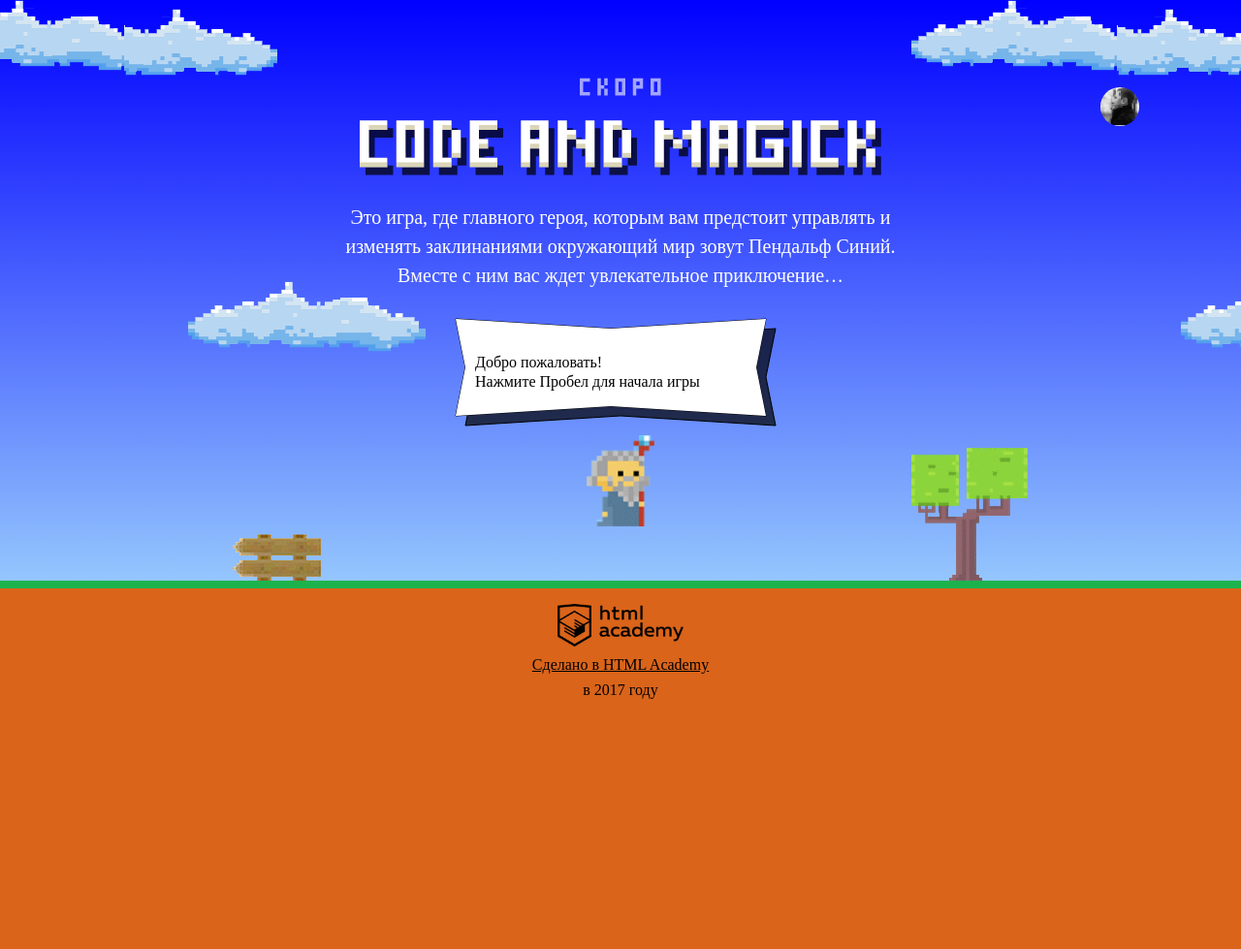
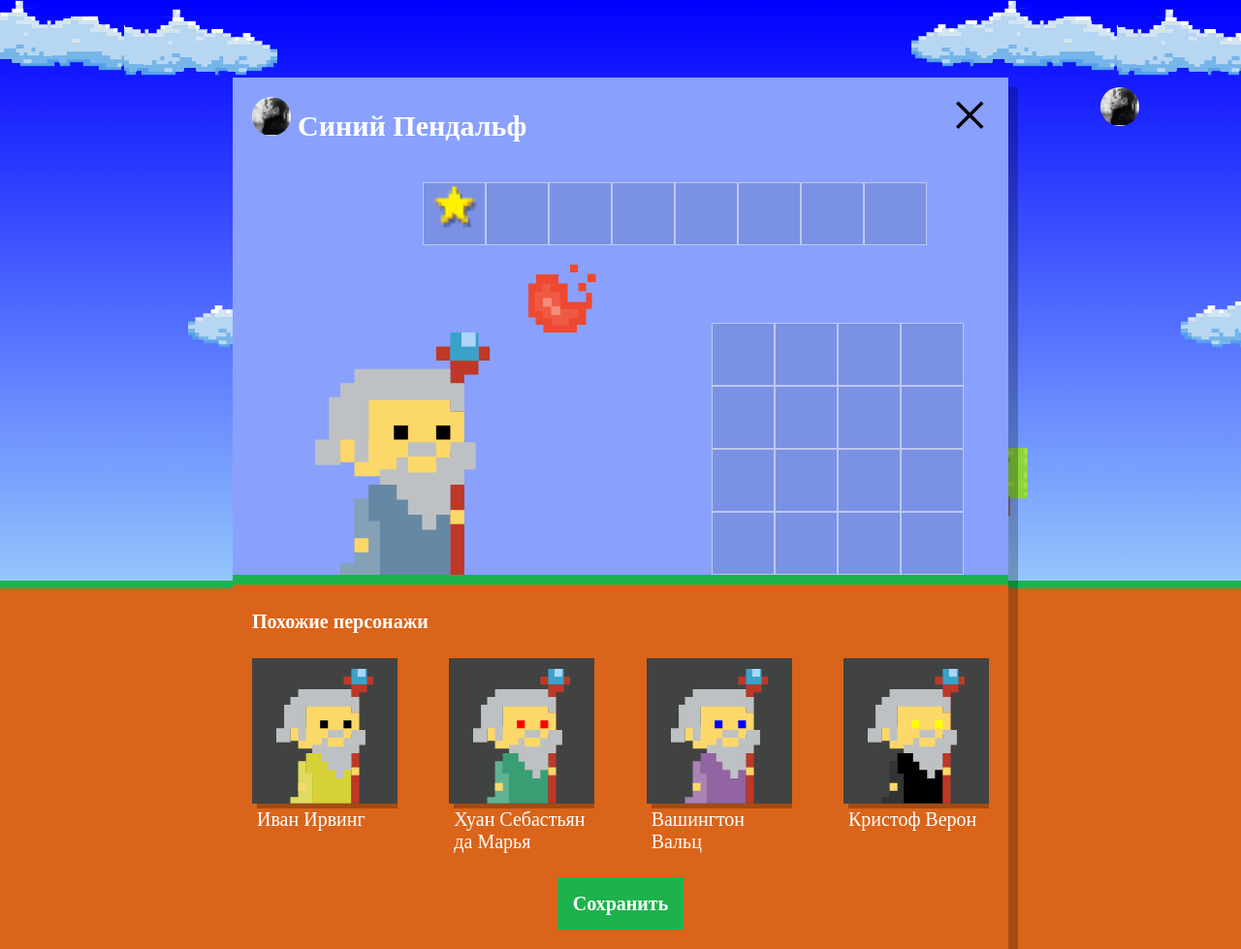
Before and after one commit to dominger/578683-code-and-magick, a website: page index.html in a window 1280 px wide. Shown: the whole page at 97% size. Before the commit the page ends 800 px from the top, so only its background shows below. Drawn offline with Linux system fonts and the light colour scheme; a web font is replaced by a local one.

Commit message:
сделал задание, но пока черновик, вопросы в комментариях, ответь пожалуйста

```diff
--- a/index.html
+++ b/index.html
@@ -209,6 +209,7 @@
 		return height / 2;
 	};
 </script>
+<script src="js/setup.js"></script>
 <script src="js/stat.js"></script>
 <script src="js/game.js"></script>
 </body>
--- /dev/null
+++ b/js/setup.js
@@ -0,0 +1,120 @@
+"use strict";
+
+var characterMenu = document.querySelector(".setup");
+characterMenu.classList.remove("hidden"); //через classList удаляем класс hidden
+
+document.querySelector(".setup-similar").classList.remove("hidden");
+
+var similarListElement = document.querySelector(".setup-similar-list"); //список похожих волшебников
+var similarWizardTemplate = document.querySelector("#similar-wizard-template")
+  .content; //копируем содержимое шаблона template, сам шаблон
+          // никак не отрисовывается в DOM дереве
+
+var WIZARD_NAMES = [
+  "Иван",
+  "Хуан Себастьян",
+  "Мария",
+  "Кристоф",
+  "Виктор",
+  "Юлия",
+  "Люпита",
+  "Вашингтон"
+];
+
+var WIZARD_FAMILYS = [
+  "да Марья",
+  "Верон",
+  "Мирабелла",
+  "Вальц",
+  "Онопко",
+  "Топольницкая",
+  "Нионго",
+  "Ирвинг"
+];
+
+var COAT_COLOR = [
+  "rgb(241, 43, 107)",
+  "rgb(241, 43, 107)",
+  "rgb(146, 100, 161)",
+  "rgb(56, 159, 117)",
+  "rgb(215, 210, 55)",
+  "rgb(0, 0, 0)"
+];
+
+var EYES_COLOR = [
+  "black",
+  "red",
+  "blue",
+  "yellow",
+  "green"
+];
+
+// функция получения случайного числа
+function compareRandom(a, b) {
+  return Math.random() - 0.5;
+}
+
+// функция (sort), перемешивает указанный массив
+WIZARD_NAMES.sort(compareRandom);
+WIZARD_FAMILYS.sort(compareRandom);
+COAT_COLOR.sort(compareRandom);
+EYES_COLOR.sort(compareRandom);
+
+var wizards = [
+  {
+    name: WIZARD_NAMES[0],
+    family: WIZARD_FAMILYS[0],
+    /*coatColor: function() {
+      for(var i = 0; i < COAT_COLOR.length; i++) {
+        return COAT_COLOR[i];
+      }
+    }*/ //  ??? как быть с цветом мантий, если цветов меньше чем самих персонажей, а нам нужно случайный цвет,
+            // как это через оюъект можно сделать ???
+  },
+  {
+    name: WIZARD_NAMES[1],
+    family: WIZARD_FAMILYS[1],
+  },
+  {
+    name: WIZARD_NAMES[2],
+    family: WIZARD_FAMILYS[2],
+  },
+  {
+    name: WIZARD_NAMES[3],
+    family: WIZARD_FAMILYS[3],
+  },
+  {
+    name: WIZARD_NAMES[4],
+    family: WIZARD_FAMILYS[4],
+  },
+  {
+    name: WIZARD_NAMES[5],
+    family: WIZARD_FAMILYS[5],
+  },
+  {
+    name: WIZARD_NAMES[6],
+    family: WIZARD_FAMILYS[6],
+  },
+  {
+    name: WIZARD_NAMES[7],
+    family: WIZARD_FAMILYS[7],
+  }
+];
+
+for(var i = 0; i < wizards.length; i++) {
+  var wizardElement = similarWizardTemplate.cloneNode(true); //клонируем (cloneNode) содержимое
+                                                            // шаблона, (true) - до самого конца
+  wizardElement.querySelector(".setup-similar-label").textContent = wizards[i].name
+                                                      + " " + wizards[i].family; // добавляем новые И + Ф
+
+  wizardElement.querySelector(".wizard-coat").style.fill = COAT_COLOR[i];
+  wizardElement.querySelector(".wizard-eyes").style.fill = EYES_COLOR[i];
+  //wizardElement.querySelector(".wizard-coat").style.fill = wizards[i].coatColor();
+
+  similarListElement.appendChild(wizardElement); // добавляем в список похожих персонажей (appendChild)
+
+  if(i >= 3) { // ??? вопрос тут. Так он выводит 4 магов, а если бех такого условия, то ровно столько,
+             // сколько длина объекта wizards, если не так, то как быть, как красивее ???
+    break;
+  }
+}
```
